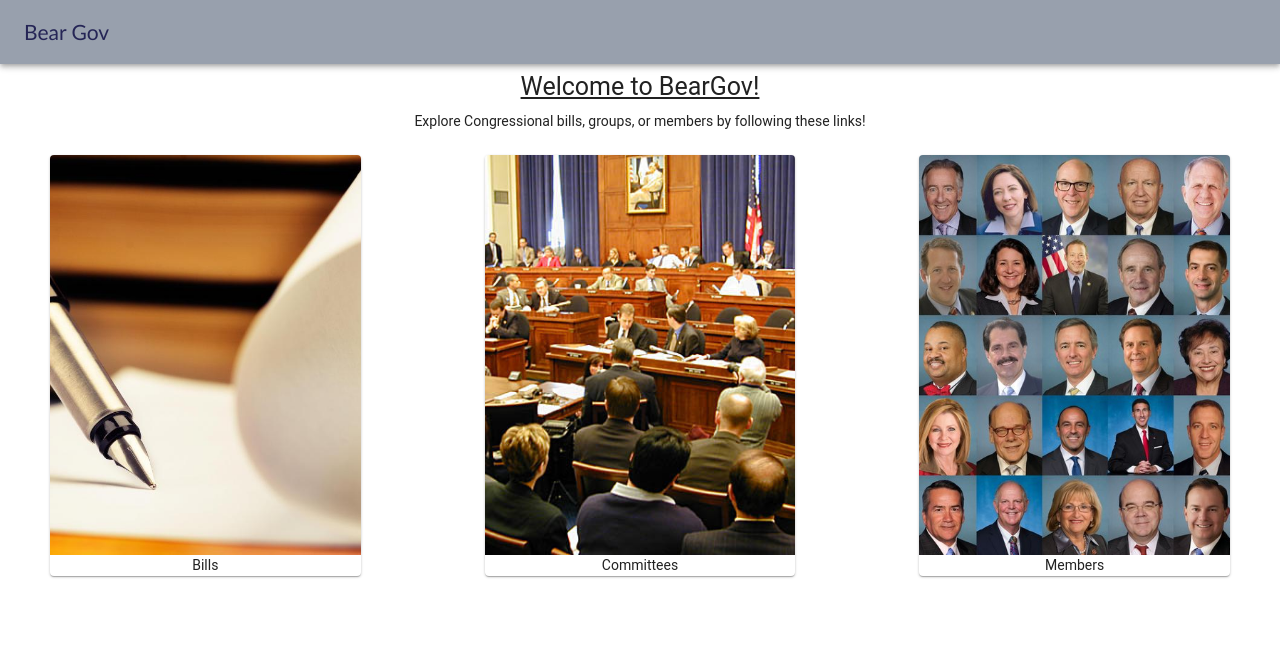
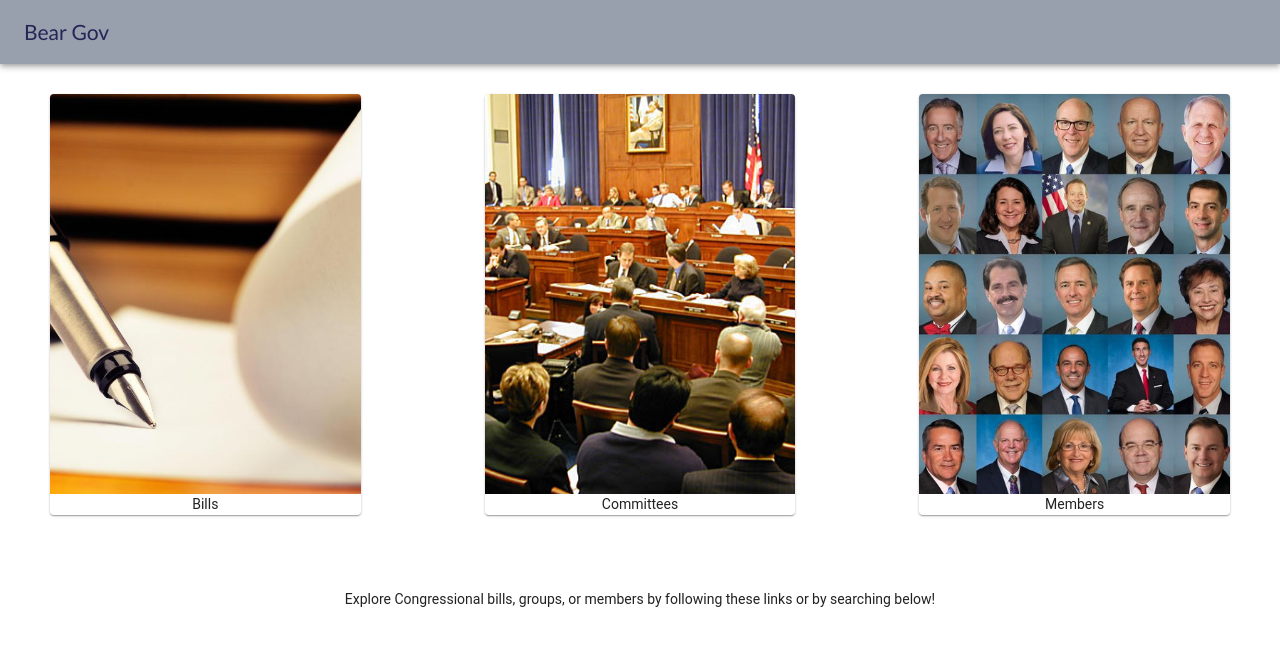
Before and after one commit to aweinber/i-study-front-end, a React (Create React App) app: page / in a window 1280 px wide. Shown: the top 646 px of the page. Built offline with nearby package versions, Linux system fonts and the light colour scheme.

Commit message:
reformatting main

```diff
--- a/src/pages/Home.js
+++ b/src/pages/Home.js
@@ -36,9 +36,11 @@ const styles = theme => ({
         textDecoration: 'underline'
     },
     subtitle: {
-        textAlign: 'center'
+        textAlign: 'center',
+        marginTop: '50px'
     },
     item: {
+        marginTop: '30px',
         textAlign: 'center',
     },
     media: {
@@ -54,13 +56,6 @@ class Home extends Component {
         const { classes } = this.props;
         return(
             <Grid container spacing={24}>
-
-                <Grid item xs={12}>
-                    <Typography className={classes.title}>Welcome to BearGov!</Typography>
-                    <Typography className={classes.subtitle}>
-                        Explore Congressional bills, groups, or members by following these links!
-                    </Typography>
-                </Grid>
 
                 <Grid item xs={4} className={classes.item}>
                     <Card className={classes.card}>
@@ -94,6 +89,12 @@ class Home extends Component {
                     </Card>
                 </Grid>
 
+                <Grid item xs={12}>
+                    <Typography className={classes.subtitle}>
+                        Explore Congressional bills, groups, or members by following these links or by searching below!
+                    </Typography>
+                </Grid>
+
             </Grid>
         )
     }
```
